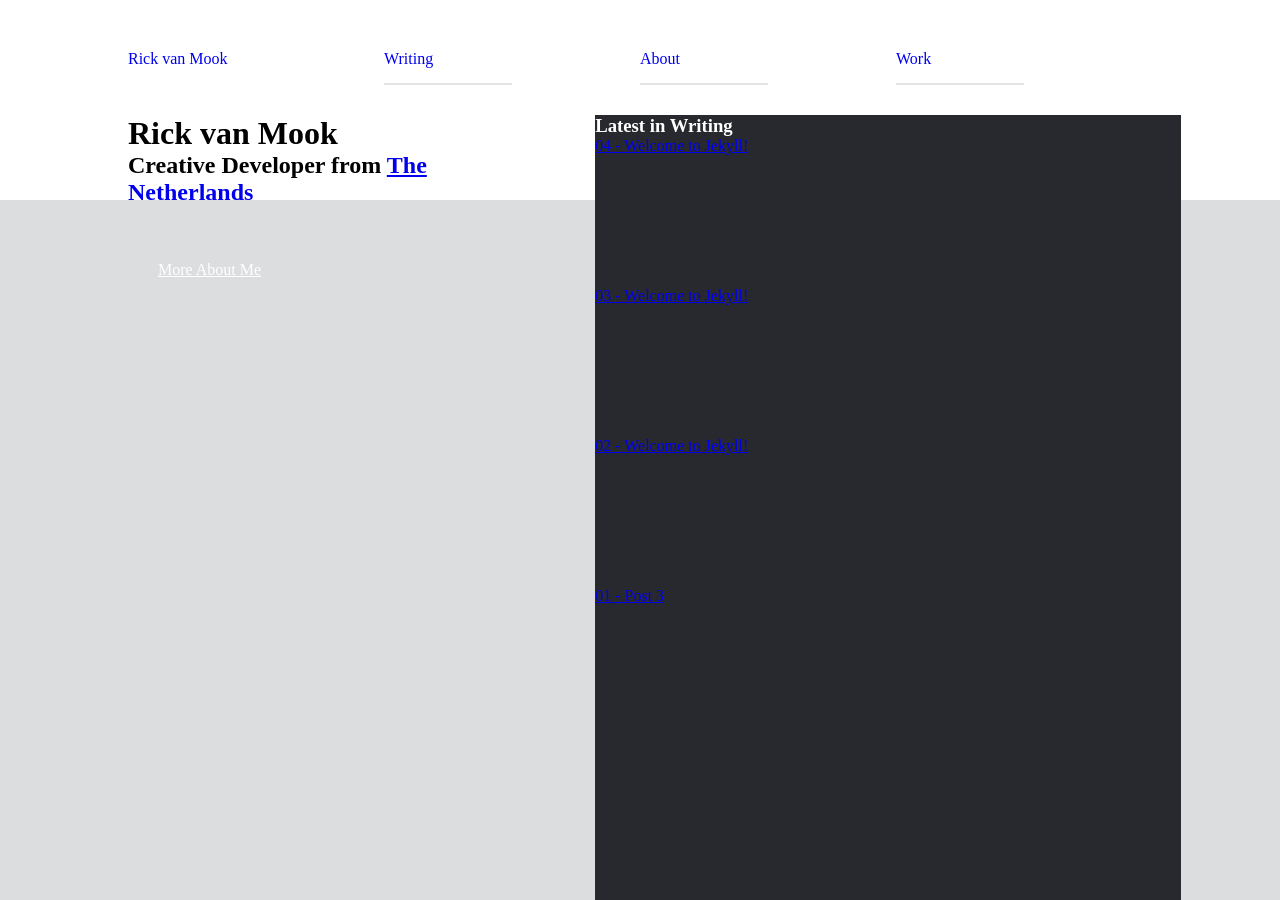
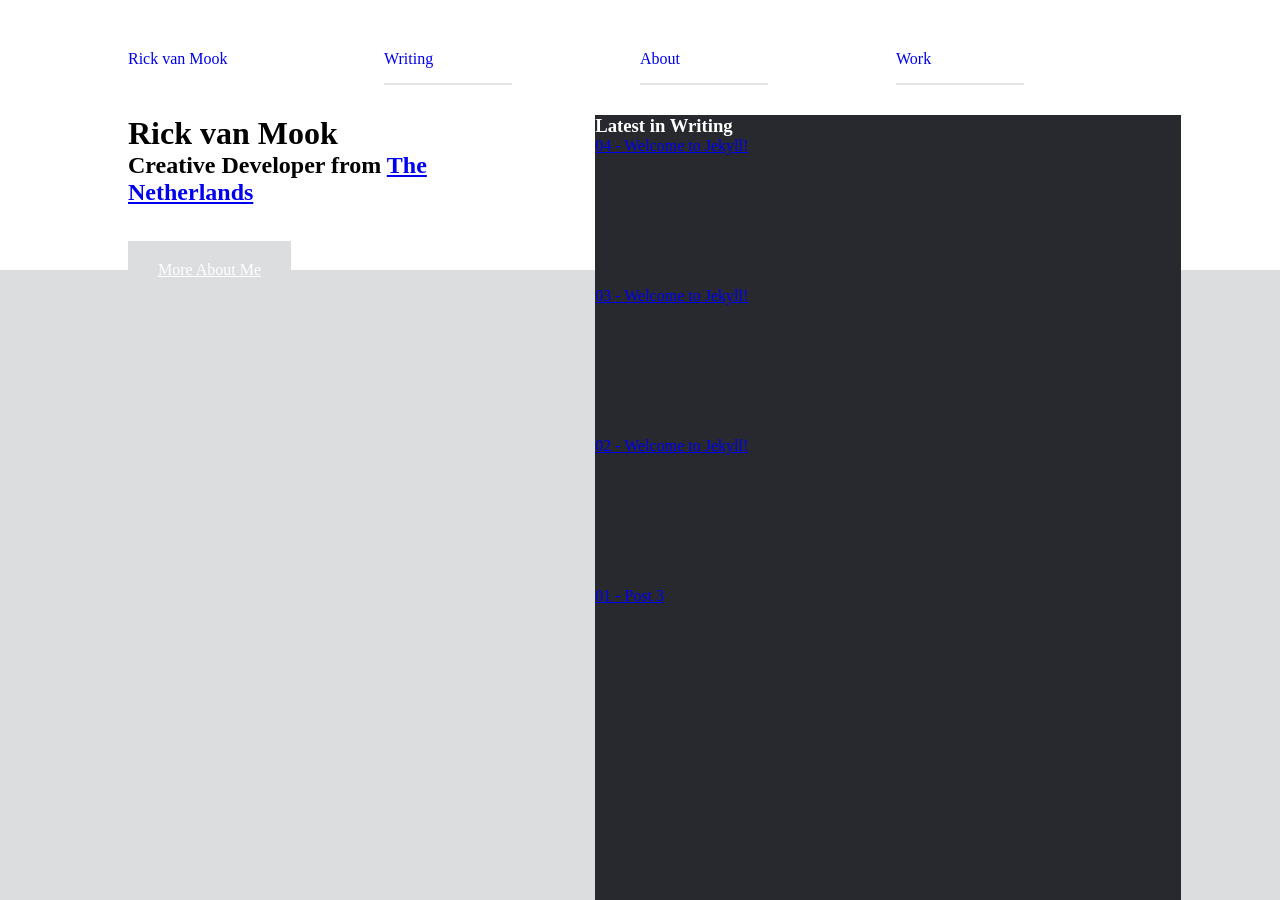
Before and after one commit to rickvanmook/rickvanmook.github.io, a Jekyll site: the page built from index.html, in a window 1280 px wide and 900 px high. Built offline with Jekyll 4.4.1, drawn with Linux system fonts in a browser that asks for light colours.

Commit message:
Fixed grey background on home page

```diff
--- a/_sass/_home.scss
+++ b/_sass/_home.scss
@@ -47,7 +47,8 @@
 .home__header__labels {
 
 	width: 90%;
-	margin: 0 auto 70px;
+	margin: 0 auto;
+	padding-bottom: 70px;
 
 	@include mq(is-medium) {
 		width: 36.5%;
```
